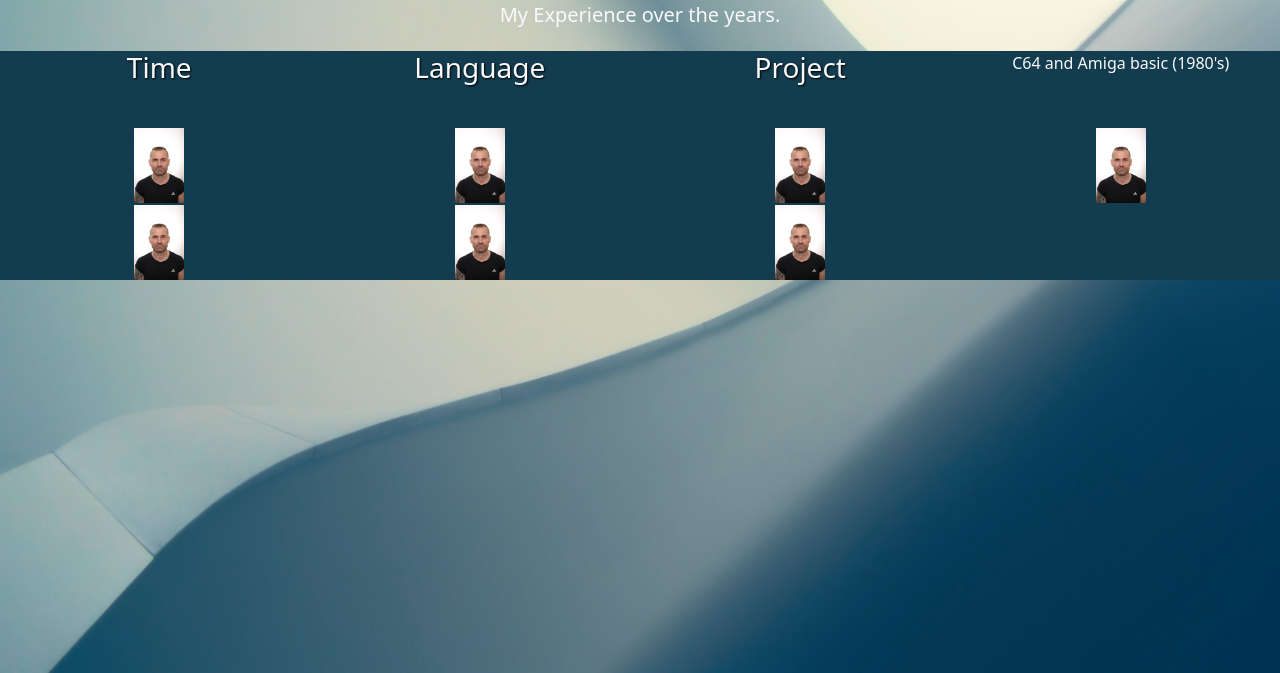
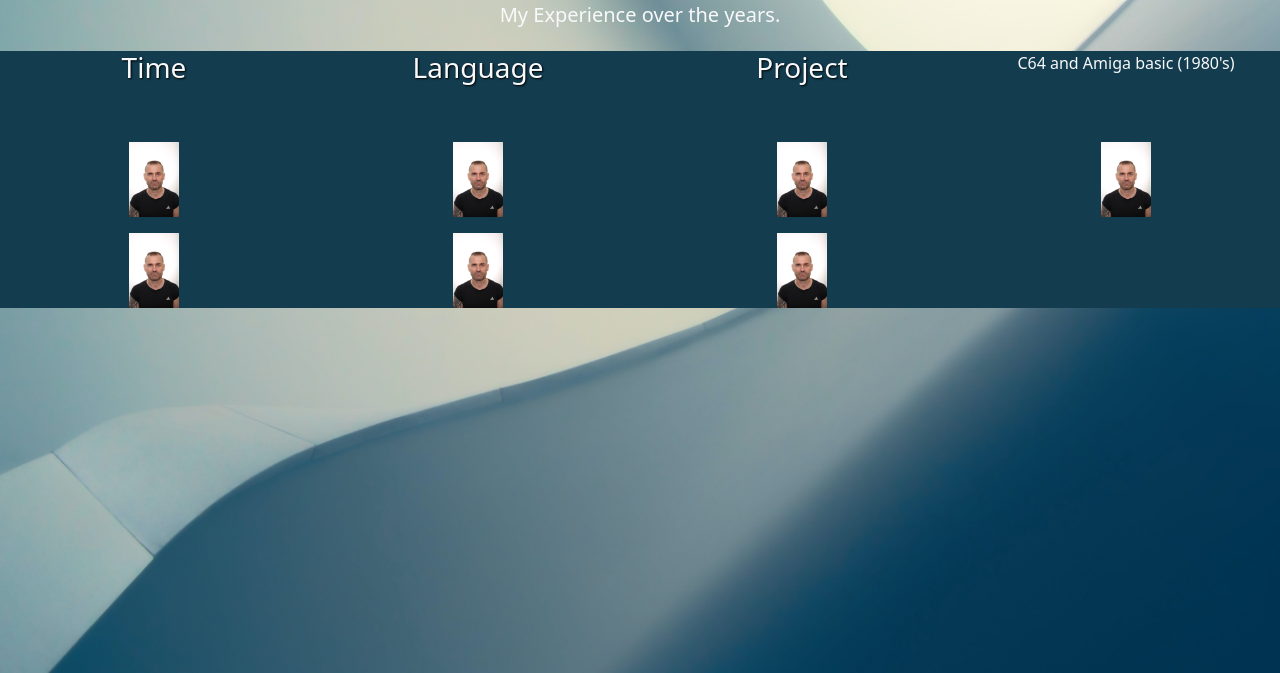
Before and after one commit to Kenliero/Marko-Web-Portfolio, a plain HTML site: page projects/projects.html in a window 1280 px wide. Shown: the part 127-800 px from the top of the page. Drawn offline with nearby package versions, Linux system fonts and the light colour scheme.

Commit message:
added border

```diff
--- a/websitecss.css
+++ b/websitecss.css
@@ -8,7 +8,9 @@
   grid-template-columns: 1fr 1fr 1fr 1fr;
   grid-template-rows: 1fr 1fr 1fr;
   background-color: rgb(19, 60, 79);
-  gap: 2px;
+  gap: 1rem;
+  border: 1rem;
+  border-color: black;
 }
 
 .smallpic {
```
